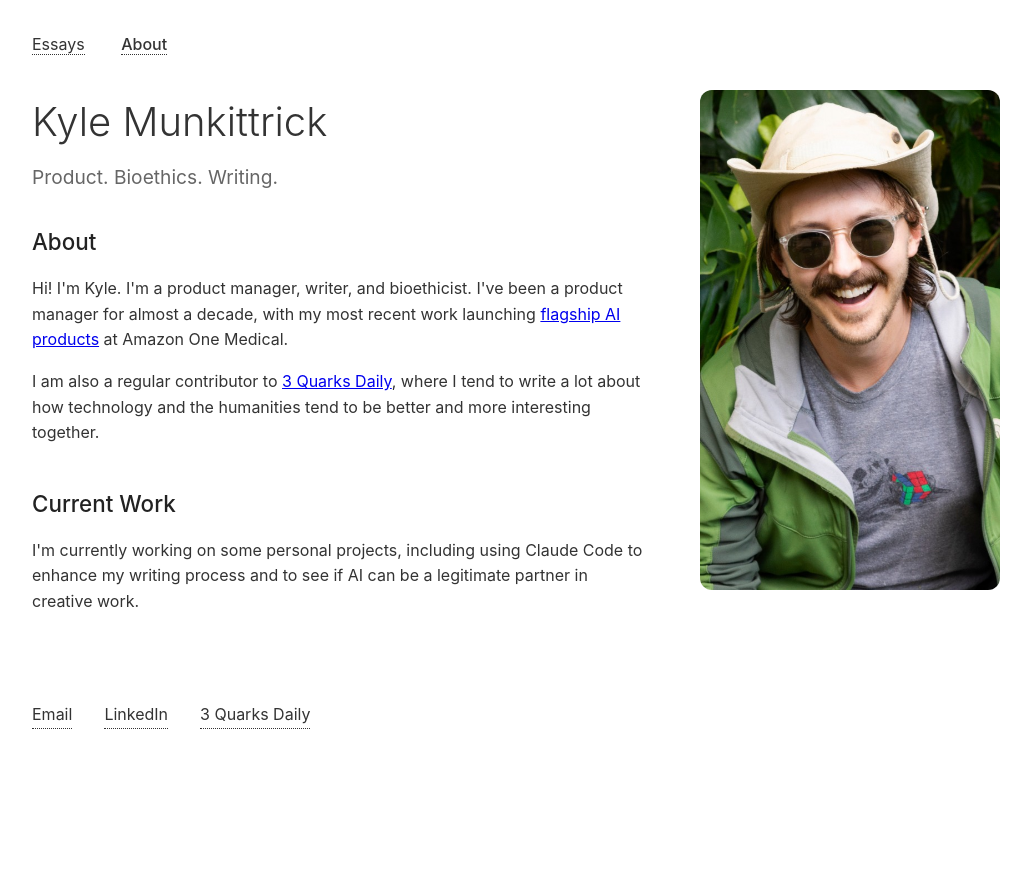
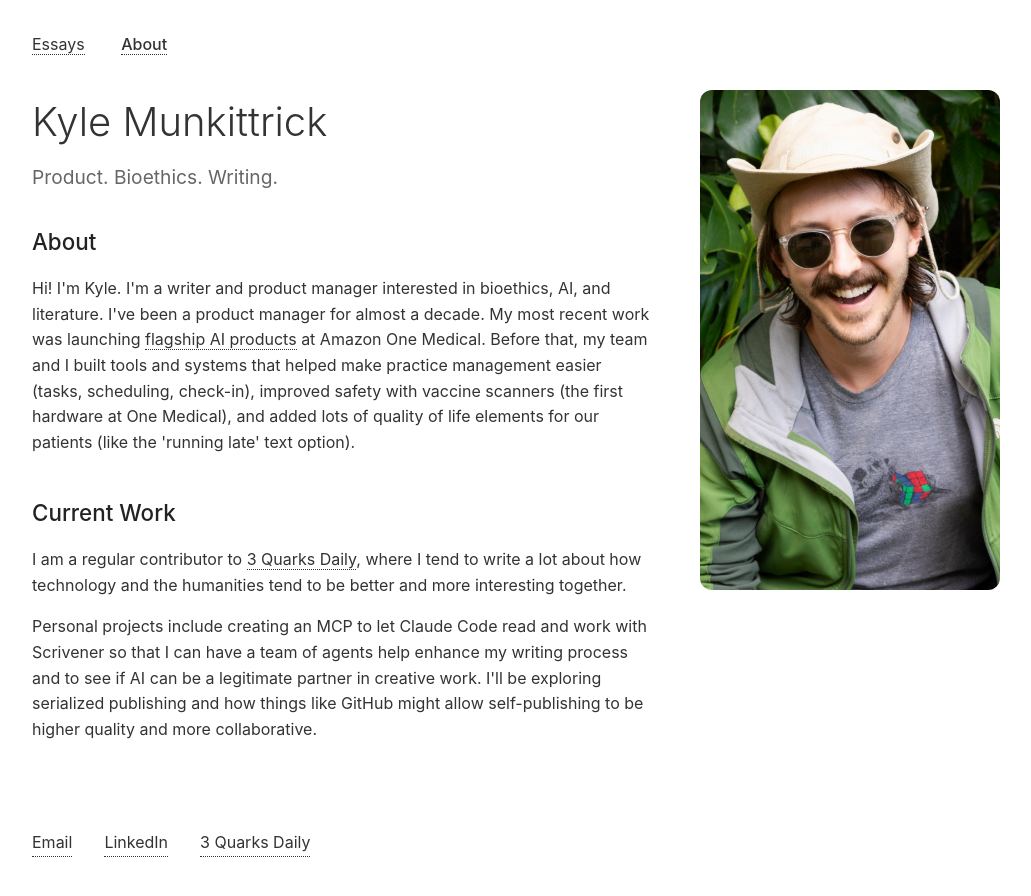
Before and after one commit to kmunki/kmunki.github.io, a Jekyll site: the page built from about.html, in a window 1280 px wide. Shown: the top 896 px of the page, without its empty margins (124-1155 px from the left). Built offline with Jekyll 4.4.1, drawn with Linux system fonts in a browser that asks for light colours.

Commit message:
Create serialized novel layouts. Fix link color

```diff
--- a/_layouts/default.html
+++ b/_layouts/default.html
@@ -43,6 +43,20 @@
             margin: 0 auto;
         }
 
+        a {
+            color: inherit;
+            text-decoration: none;
+            border-bottom: 1px dotted currentColor;
+        }
+
+        a:visited {
+            color: inherit;
+        }
+
+        a:hover {
+            opacity: 0.7;
+        }
+
         /* Default header for all pages */
         header {
             margin-bottom: 3rem;
@@ -81,14 +95,7 @@
         }
 
         nav a {
-            color: #333;
-            text-decoration: none;
             margin-right: 2rem;
-            border-bottom: 1px dotted #333;
-        }
-
-        nav a:hover {
-            opacity: 0.7;
         }
 
         nav a.active {
@@ -146,15 +153,6 @@
             flex-shrink: 0;
         }
 
-        .post-title a {
-            color: #333;
-            text-decoration: none;
-            border-bottom: 1px dotted #333;
-        }
-
-        .post-title a:hover {
-            opacity: 0.7;
-        }
 
         .post-excerpt {
             color: #666;
@@ -175,15 +173,6 @@
             margin-top: 2rem;
         }
 
-        .contact a {
-            color: #333;
-            text-decoration: none;
-            border-bottom: 1px dotted #333;
-        }
-
-        .contact a:hover {
-            opacity: 0.7;
-        }
 
         @media (max-width: 600px) {
             body {
--- a/about.html
+++ b/about.html
@@ -6,12 +6,11 @@
 
 <section>
     <h2>About</h2>
-    <p>Hi! I'm Kyle. I'm a product manager, writer, and bioethicist. I've been a product manager for almost a decade, with my most recent work launching <a href='https://www.aboutamazon.com/news/innovation-at-amazon/amazon-one-medical-launches-ai-tools-for-better-patient-care'>flagship AI products</a> at Amazon One Medical.</p>
-
-    <p>I am also a regular contributor to <a href='https://3quarksdaily.com/3quarksdaily/author/kmunkittrick'>3 Quarks Daily</a>, where I tend to write a lot about how technology and the humanities tend to be better and more interesting together.</p>
+    <p>Hi! I'm Kyle. I'm a writer and product manager interested in bioethics, AI, and literature. I've been a product manager for almost a decade. My most recent work was launching <a href='https://www.aboutamazon.com/news/innovation-at-amazon/amazon-one-medical-launches-ai-tools-for-better-patient-care'>flagship AI products</a> at Amazon One Medical. Before that, my team and I built tools and systems that helped make practice management easier (tasks, scheduling, check-in), improved safety with vaccine scanners (the first hardware at One Medical), and added lots of quality of life elements for our patients (like the 'running late' text option).</p>
 </section>
 
 <section>
     <h2>Current Work</h2>
-    <p>I'm currently working on some personal projects, including using Claude Code to enhance my writing process and to see if AI can be a legitimate partner in creative work.</p>
+    <p>I am a regular contributor to <a href='https://3quarksdaily.com/3quarksdaily/author/kmunkittrick'>3 Quarks Daily</a>, where I tend to write a lot about how technology and the humanities tend to be better and more interesting together.</p>
+    <p>Personal projects include creating an MCP to let Claude Code read and work with Scrivener so that I can have a team of agents help enhance my writing process and to see if AI can be a legitimate partner in creative work. I'll be exploring serialized publishing and how things like GitHub might allow self-publishing to be higher quality and more collaborative.</p>
 </section>
```
Also changed, not shown: _fiction/01-the-event.md (added, +38 -0 lines), _layouts/chapter.html (+38 -19 lines).
